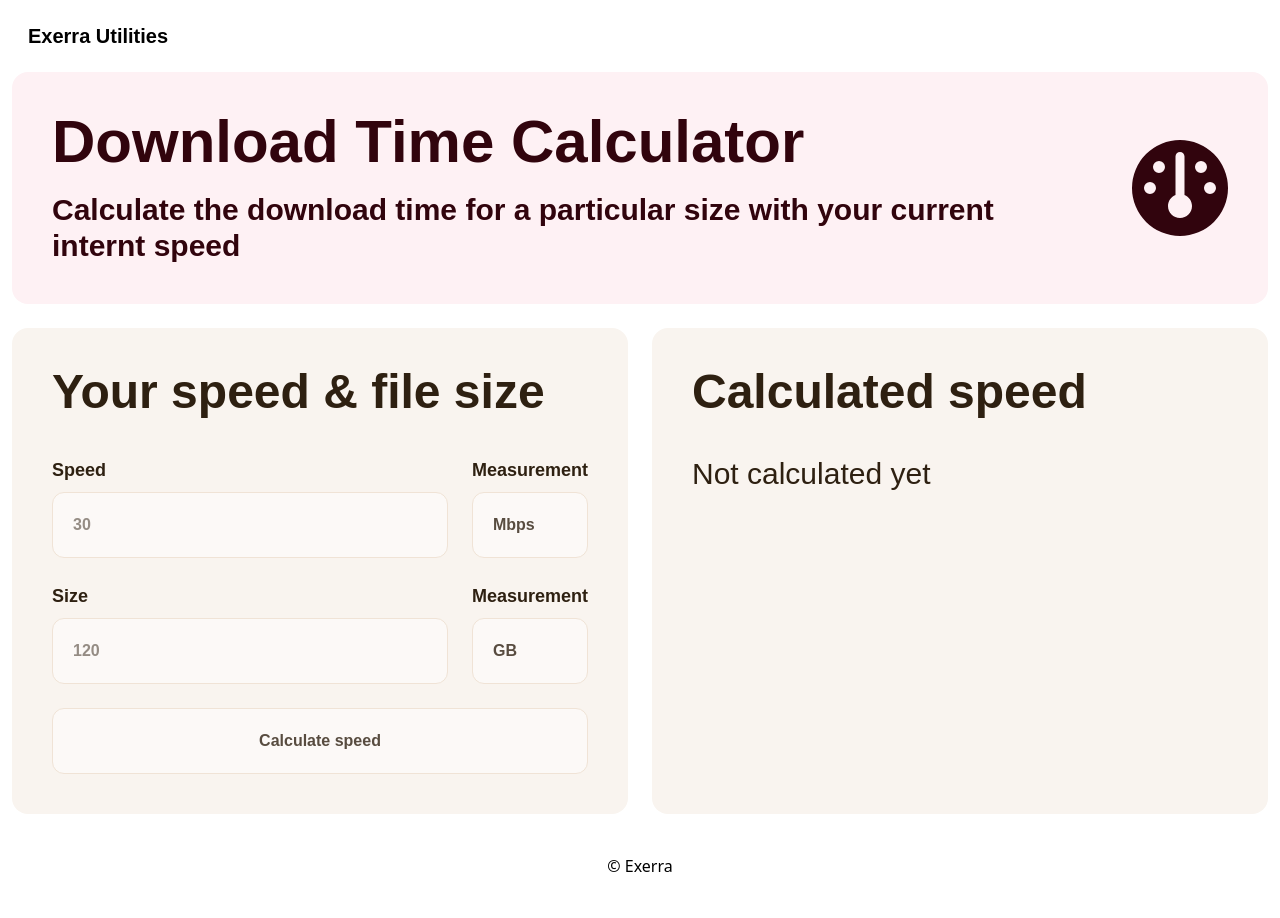
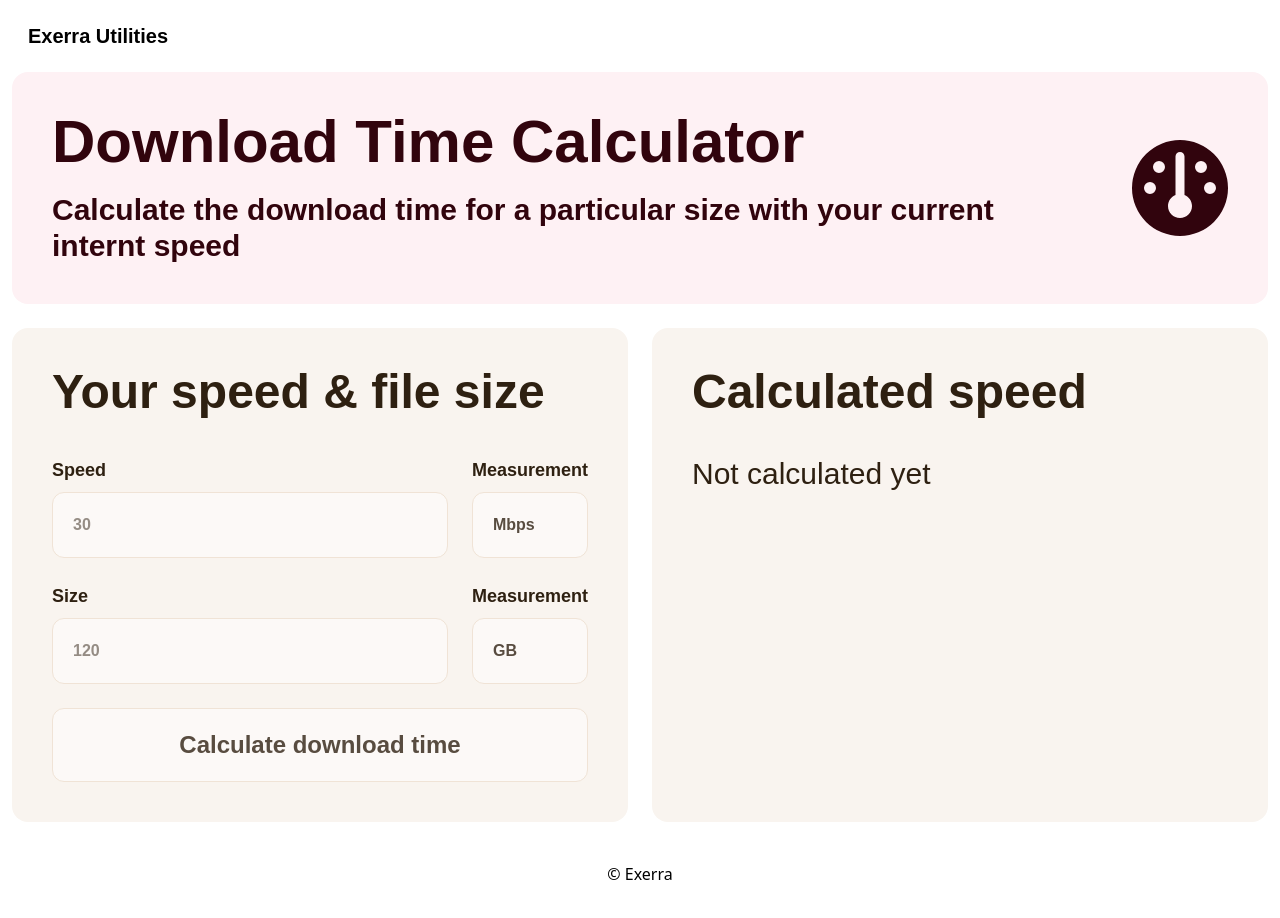
Before and after one commit to Exerra/utilities, a Next.js app: page /utility/download-time-calculator in a window 1280 px wide. Shown: the top 918 px of the page. Built offline with nearby package versions, Linux system fonts and the light colour scheme; a web font is replaced by a local one.

Commit message:
changed calculate download time button font size

```diff
--- a/src/pages/utility/download-time-calculator.tsx
+++ b/src/pages/utility/download-time-calculator.tsx
@@ -105,7 +105,7 @@ const DownloadTimeCalculator = () => {
 						</div>
 
 						<button
-							className={"w-full bg-white/50 border border-[#F0E3D6] text-beige-heavy/80 hover:bg-white/80 transition ease-in-out rounded-xl px-5 py-5"}
+							className={"w-full bg-white/50 border border-[#F0E3D6] text-beige-heavy/80 hover:bg-white/80 text-2xl transition ease-in-out rounded-xl px-5 py-5"}
 							onClick={() => {
 								console.log(size, sizeMeasurement, speed, speedMeasurement, (size! * 8))
 								if (!size || !sizeMeasurement || !speed || !speedMeasurement) return
@@ -113,7 +113,7 @@ const DownloadTimeCalculator = () => {
 								setCalculatedSpeed(calculateTime(speed, speedMeasurement, size, sizeMeasurement))
 							}}
 						>
-							Calculate speed
+							Calculate download time
 						</button>
 					</Pane>
 
```
